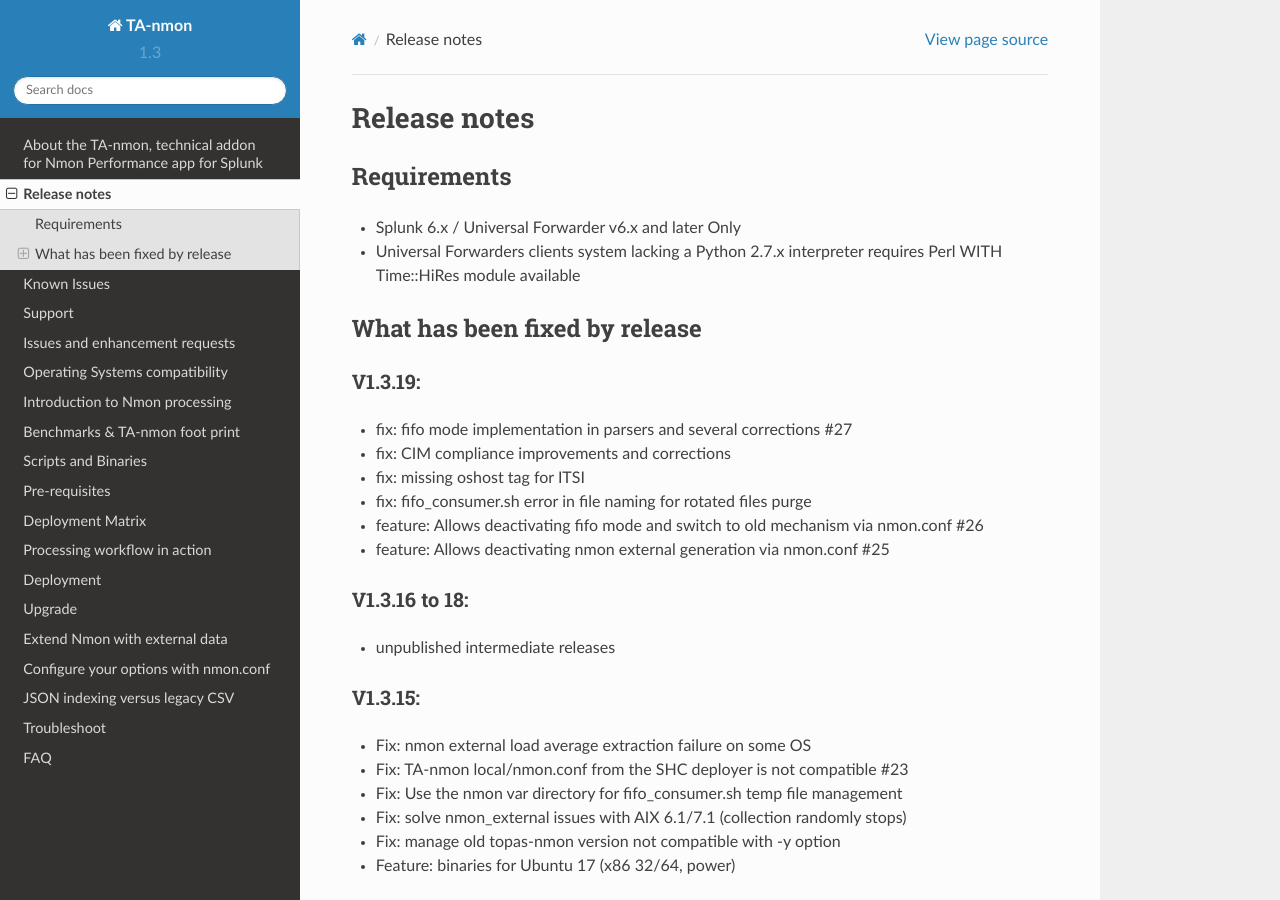
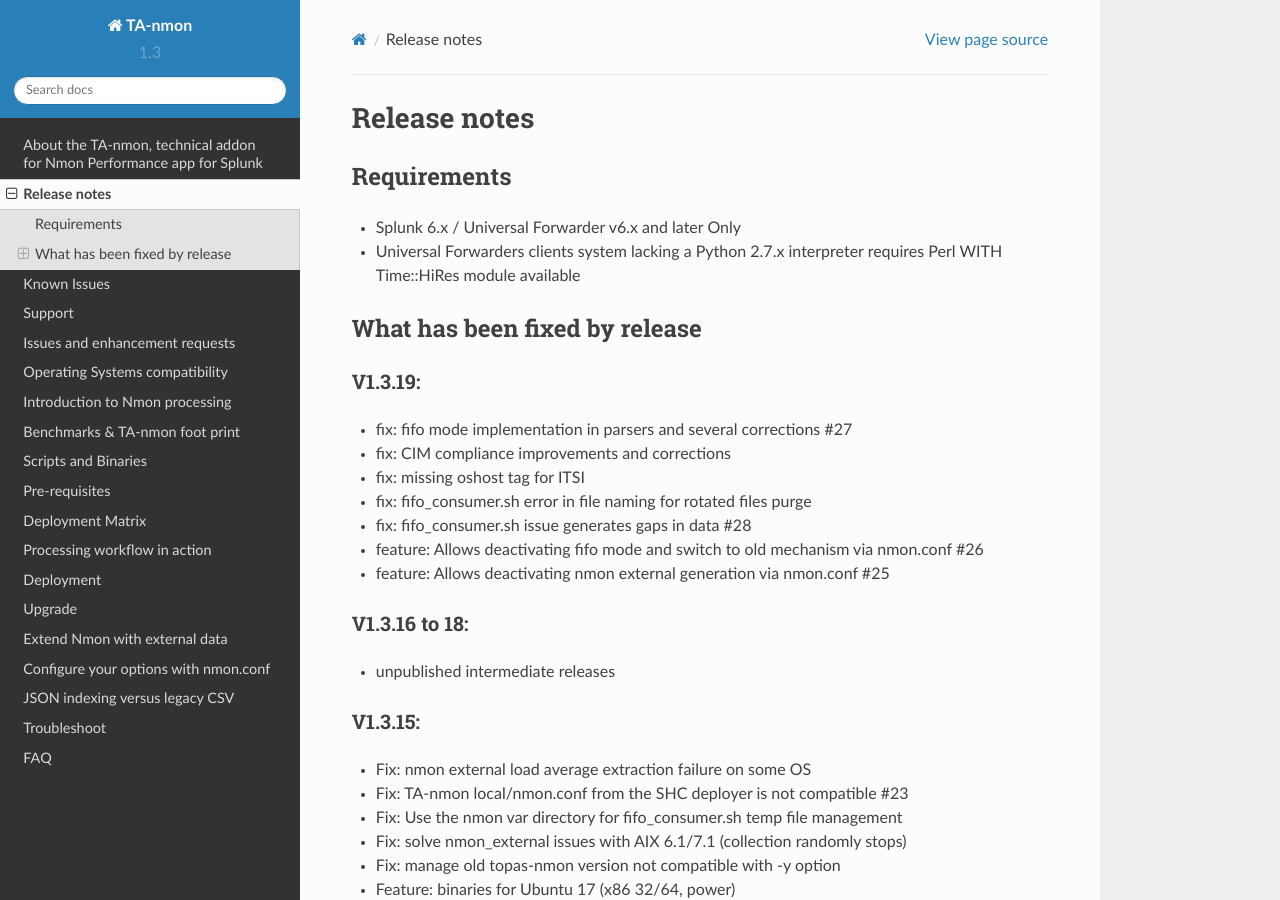
Before and after one commit to guilhemmarchand/TA-nmon, a Sphinx documentation site: the page built from docs/releasenotes.rst, in a window 1280 px wide and 900 px high. Built offline with Sphinx 7.4.7 and the Read the Docs theme 2.0.0, drawn with Linux system fonts in a browser that asks for light colours.

Commit message:
fifo_consumer.sh issue generates gaps in data #28

```diff
--- a/docs/releasenotes.rst
+++ b/docs/releasenotes.rst
@@ -22,6 +22,7 @@
 - fix: CIM compliance improvements and corrections
 - fix: missing oshost tag for ITSI
 - fix: fifo_consumer.sh error in file naming for rotated files purge
+- fix: fifo_consumer.sh issue generates gaps in data #28
 - feature: Allows deactivating fifo mode and switch to old mechanism via nmon.conf #26
 - feature: Allows deactivating nmon external generation via nmon.conf #25
 
```
Also changed, not shown: 1 other file.
